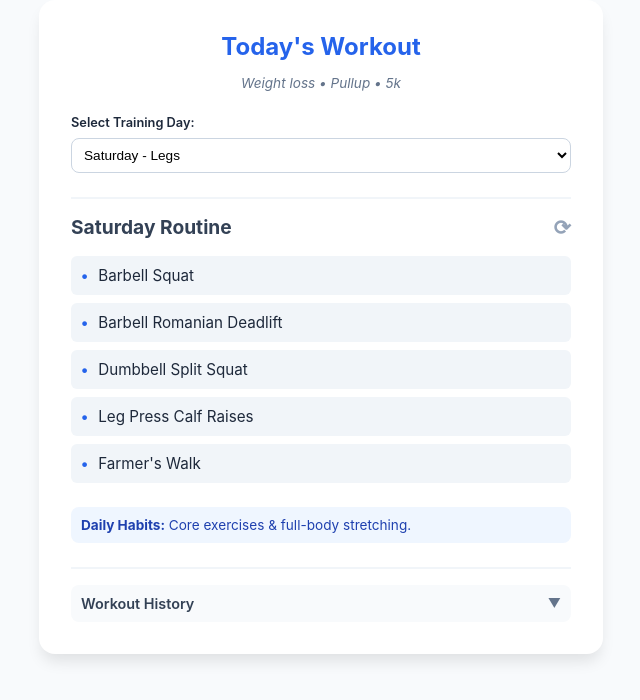
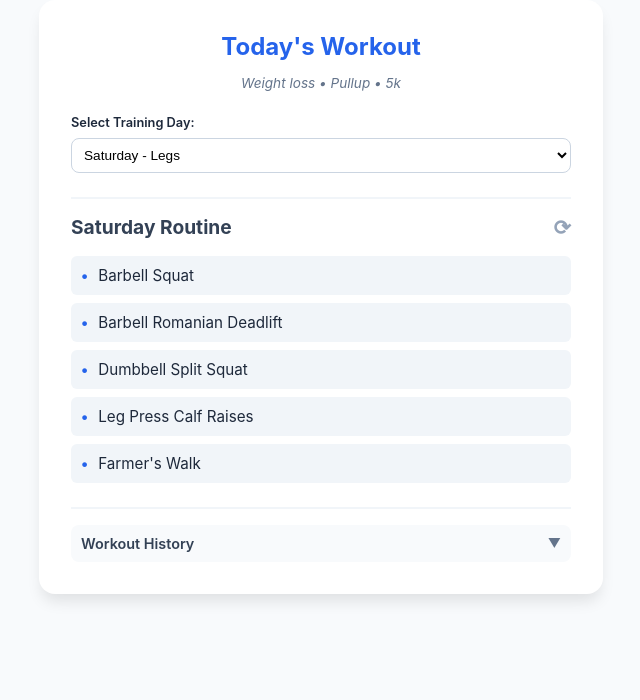
Before and after one commit to monsur/monsur.github.io, a Jekyll site: the page workout.html, which Jekyll copies as it is, in a window 1280 px wide. Shown: the top 700 px of the page, without its empty margins (319-959 px from the left). Built offline with Jekyll 4.4.1, drawn with Linux system fonts in a browser that asks for light colours.

Commit message:
Remove daily habit line

```diff
--- a/workout.html
+++ b/workout.html
@@ -220,10 +220,6 @@
 
     <div class="workout-display" id="workoutContent">
         </div>
-
-    <div class="habit-section">
-        <strong>Daily Habits:</strong> Core exercises & full-body stretching.
-    </div>
 
     <div class="history-section">
         <div class="history-header" onclick="toggleHistory()">
```
